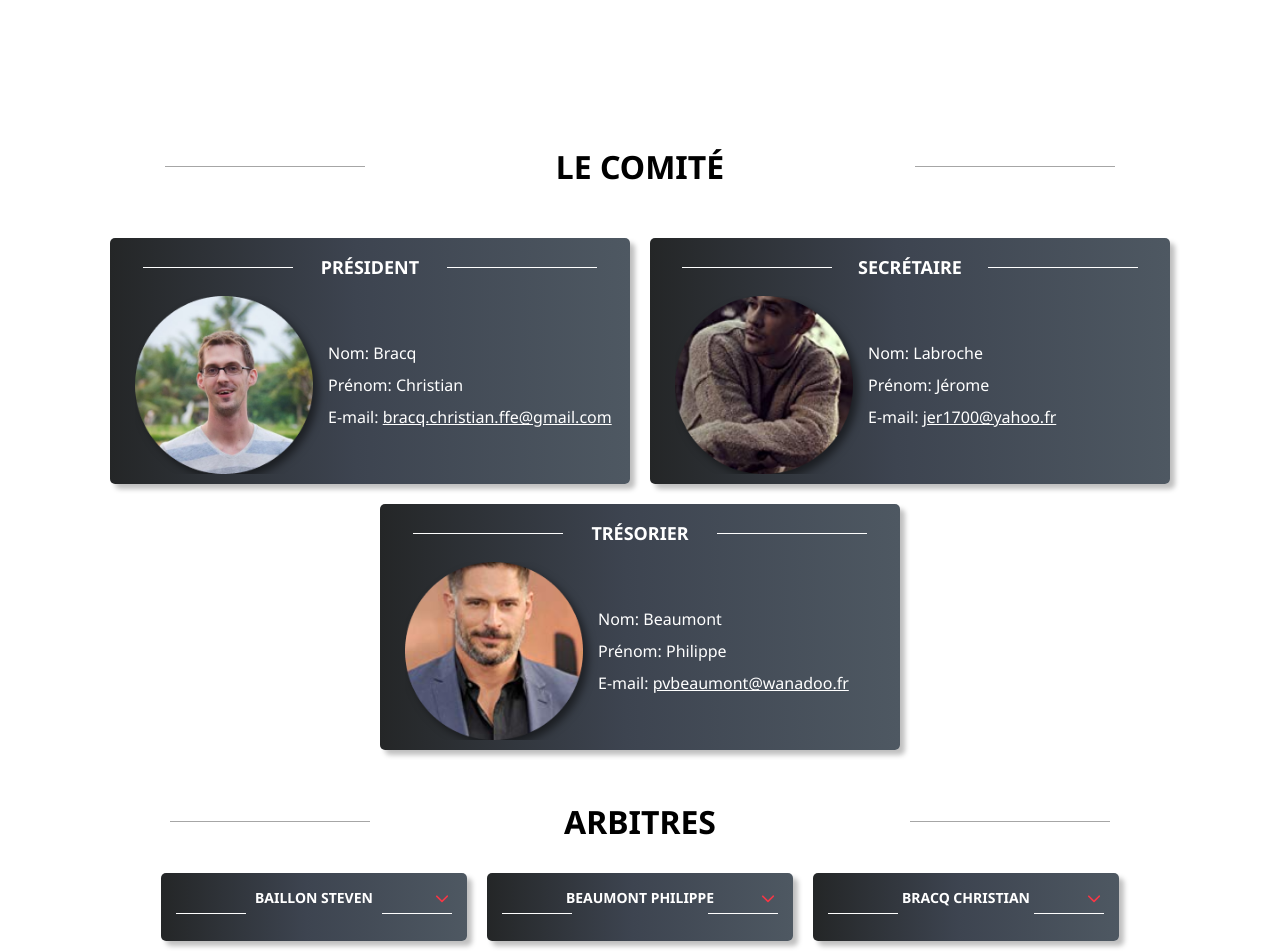
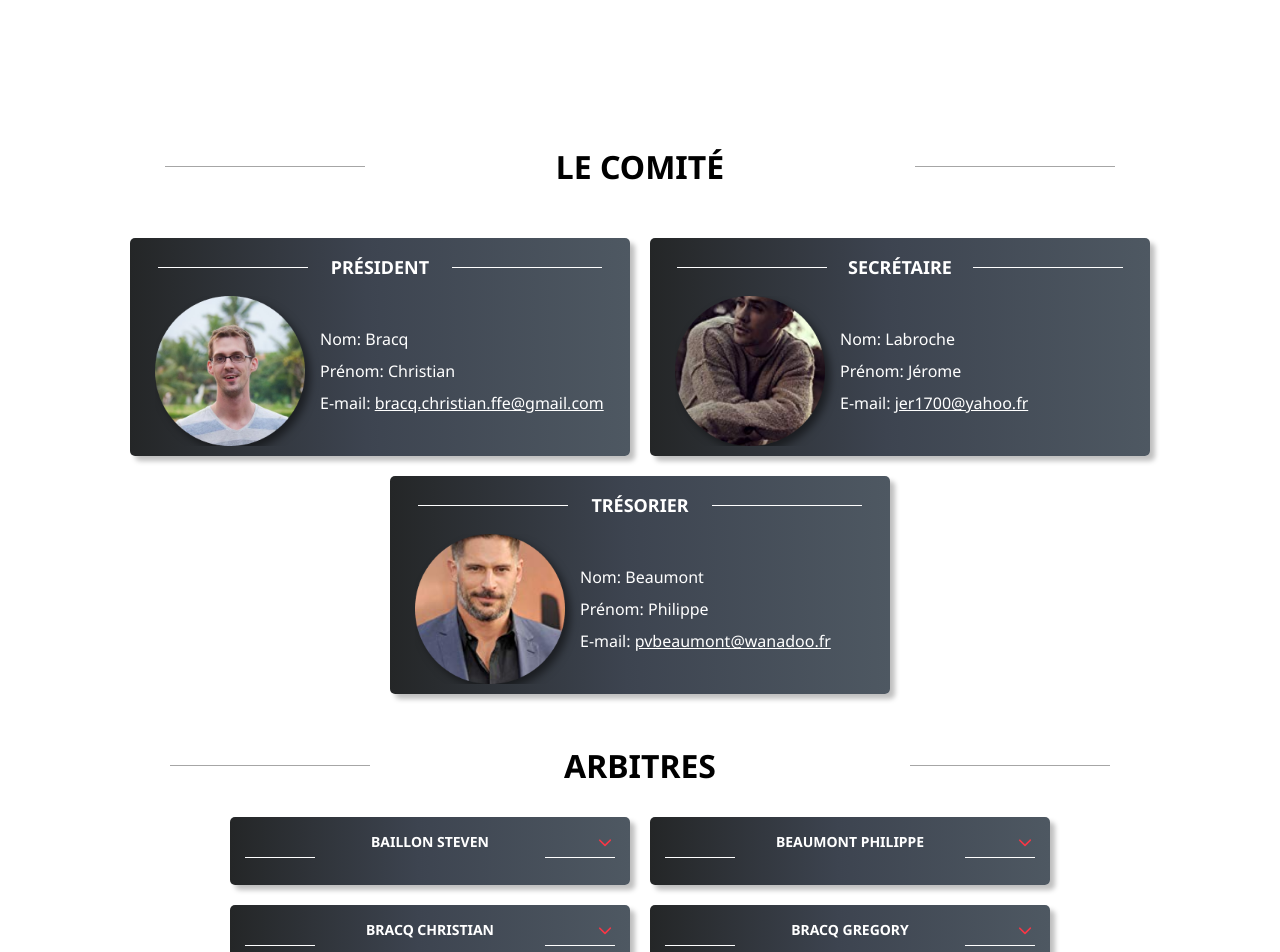
Before and after one commit to Sevrus/cdje02, a React (Vite) app: page /info in a window 1280 px wide. Shown: the top 952 px of the page. Built offline with nearby package versions, Linux system fonts and the light colour scheme.

Commit message:
resized cards

```diff
--- a/package.json
+++ b/package.json
@@ -11,6 +11,7 @@
   "dependencies": {
     "@fortawesome/free-solid-svg-icons": "^6.4.0",
     "@fortawesome/react-fontawesome": "^0.2.0",
+    "framer-motion": "^10.12.16",
     "localforage": "^1.10.0",
     "match-sorter": "^6.3.1",
     "react": "^18.2.0",
--- a/public/css/style.css
+++ b/public/css/style.css
@@ -33,7 +33,7 @@ time, mark, audio, video {
   gap: 20px;
 }
 .accordion-comity__item {
-  width: 306px;
+  width: 300px;
   background: linear-gradient(90deg, #242627 -0.14%, #3D4450 47.26%, #4E5862 99.86%);
   border-radius: 5px;
   padding: 5px;
@@ -90,7 +90,7 @@ time, mark, audio, video {
   text-decoration: underline;
 }
 .accordion-comity__item__content img {
-  width: 178px;
+  width: 150px;
   filter: drop-shadow(5px 5px 4px rgba(0, 0, 0, 0.5));
 }
 .accordion-comity__item__content.show {
@@ -104,7 +104,7 @@ time, mark, audio, video {
     margin-top: 30px;
   }
   .accordion-comity__item {
-    width: 520px;
+    width: 500px;
   }
   .accordion-comity__item__title {
     cursor: auto;
@@ -112,9 +112,7 @@ time, mark, audio, video {
     flex-direction: row;
     justify-content: center;
     align-items: center;
-  }
-  .accordion-comity__item__title h3 {
-    font-size: 1.125rem;
+    font-size: 1rem;
   }
   .accordion-comity__item__title--left, .accordion-comity__item__title--right {
     position: static;
@@ -149,29 +147,29 @@ time, mark, audio, video {
     padding: 0 20px;
     margin-top: 50px;
   }
+  .accordion-comity__item__title {
+    font-size: 1.125rem;
+  }
   .accordion-comity__item__title h3 {
     text-align: center;
   }
 }
 @media screen and (min-width: 1920px) {
   .accordion-comity__item {
-    width: 700px;
+    width: 600px;
   }
   .accordion-comity__item__title {
     justify-content: start;
   }
   .accordion-comity__item__title h3 {
-    font-size: 1.375rem;
+    font-size: 1.25rem;
   }
   .accordion-comity__item__content {
     gap: 30px;
     margin-left: 30px;
   }
-  .accordion-comity__item__content img {
-    width: 200px;
-  }
   .accordion-comity__item__content p {
-    font-size: 20px;
+    font-size: 1.125rem;
   }
 }
 .title-comity {
@@ -228,7 +226,7 @@ time, mark, audio, video {
   gap: 20px;
 }
 .accordion-referee__item {
-  width: 306px;
+  width: 300px;
   background: linear-gradient(90deg, #242627 -0.14%, #3D4450 47.26%, #4E5862 99.86%);
   border-radius: 5px;
   padding: 5px;
@@ -286,14 +284,35 @@ time, mark, audio, video {
   transition: all 0.5s cubic-bezier(0, 1, 0, 1);
 }
 
-@media screen and (min-width: 768px) {
+@media screen and (min-width: 600px) {
   .accordion-referee {
-    margin-top: 30px;
     display: flex;
     flex-direction: row;
     justify-content: center;
     align-items: normal;
     flex-wrap: wrap;
+    max-width: 90%;
+    margin: auto;
+    margin-top: 30px;
+  }
+  .accordion-referee__item {
+    width: 400px;
+  }
+  .accordion-referee__title, .accordion-referee__content {
+    font-size: 1rem;
+  }
+}
+@media screen and (min-width: 1024px) {
+  .accordion-referee__title {
+    font-size: 1.125rem;
+  }
+}
+@media screen and (min-width: 1920px) {
+  .accordion-referee__title {
+    font-size: 1.25rem;
+  }
+  .accordion-referee__content {
+    font-size: 1.125rem;
   }
 }
 .title-referee {
--- a/src/sass/components/_comityDescription.sass
+++ b/src/sass/components/_comityDescription.sass
@@ -9,7 +9,7 @@
   gap: 20px
 
   &__item
-    width: 306px
+    width: 300px
     background: linear-gradient(90deg, #242627 -0.14%, #3D4450 47.26%, #4E5862 99.86%)
     border-radius: 5px
     padding: 5px
@@ -64,7 +64,7 @@
           text-decoration: underline
 
       img
-        width: 178px
+        width: 150px
         filter: drop-shadow(5px 5px 4px rgba(0, 0, 0, 0.5))
 
     &__content.show
@@ -77,14 +77,12 @@
     margin-top: 30px
 
     &__item
-      width: 520px
+      width: 500px
 
       &__title
         cursor: auto
         @include flex(row, center, center)
-
-        h3
-          font-size: $fs-18
+        font-size: $fs-16
 
         &--left, &--right
           position: static
@@ -115,6 +113,7 @@
     &__item
 
       &__title
+        font-size: $fs-18
 
         h3
           text-align: center
@@ -123,20 +122,17 @@
   .accordion-comity
 
     &__item
-      width: 700px
+      width: 600px
 
       &__title
         justify-content: start
 
         h3
-          font-size: $fs-22
+          font-size: $fs-20
 
       &__content
         gap: 30px
         margin-left: 30px
 
-        img
-          width: 200px
-
         p
-          font-size: 20px
+          font-size: $fs-18
--- a/src/sass/components/_refereeDescription.sass
+++ b/src/sass/components/_refereeDescription.sass
@@ -9,7 +9,7 @@
   gap: 20px
 
   &__item
-    width: 306px
+    width: 300px
     background: linear-gradient(90deg, #242627 -0.14%, #3D4450 47.26%, #4E5862 99.86%)
     border-radius: 5px
     padding: 5px
@@ -63,8 +63,32 @@
       max-height: 9999px
       transition: all .5s cubic-bezier(0,1,0,1)
 
-@media screen and (min-width: 768px)
+@media screen and (min-width: 600px)
   .accordion-referee
-    margin-top: 30px
     @include flex(row, center, normal)
     flex-wrap: wrap
+    max-width: 90%
+    margin: auto
+    margin-top: 30px
+
+    &__item
+      width: 400px
+
+    &__title, &__content
+      font-size: $fs-16
+
+
+@media screen and (min-width: 1024px)
+  .accordion-referee
+
+    &__title
+      font-size: $fs-18
+
+@media screen and (min-width: 1920px)
+  .accordion-referee
+
+    &__title
+      font-size: $fs-20
+
+    &__content
+      font-size: $fs-18
```
Also changed, not shown: 1 other file (tests, documents, lock files or other folders).
